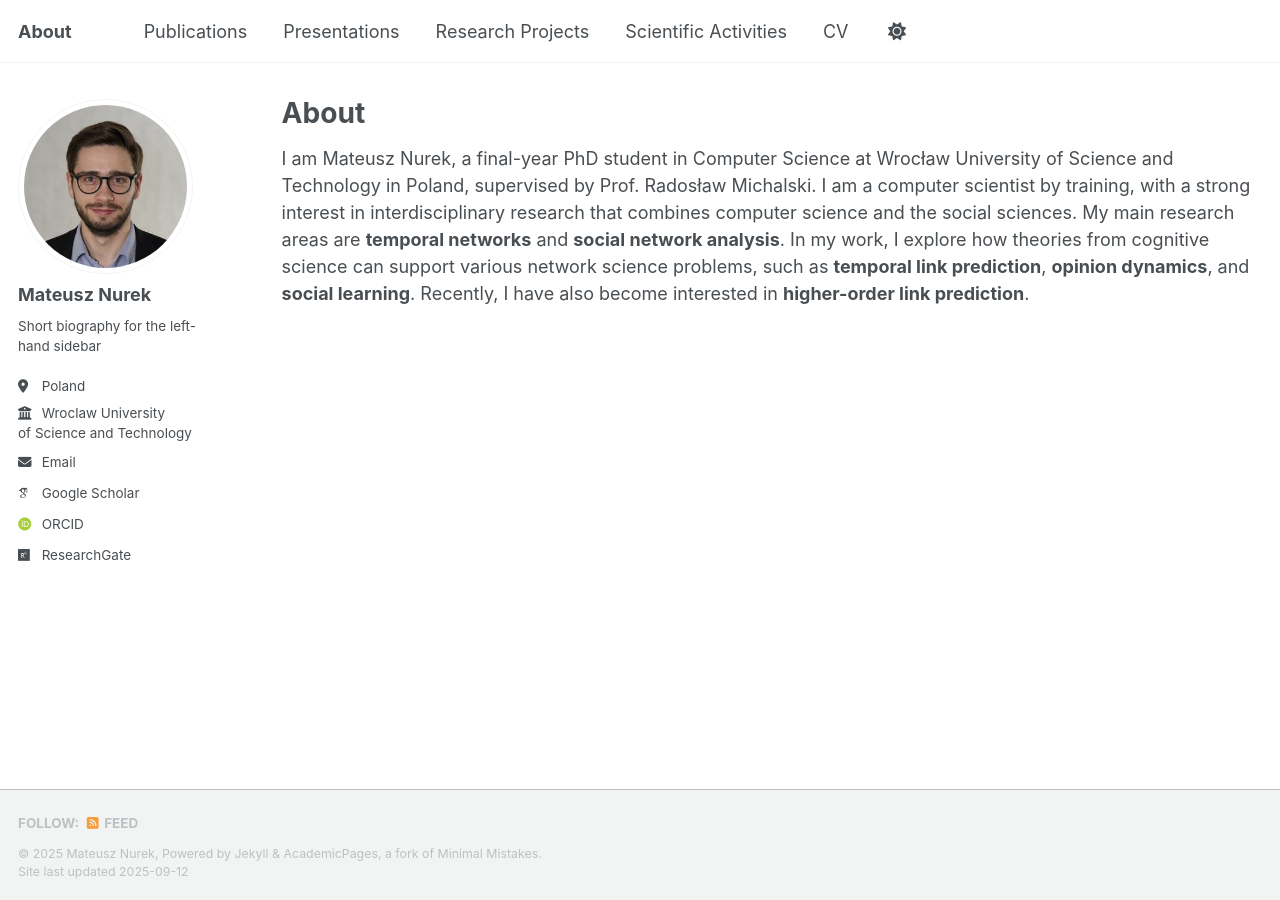
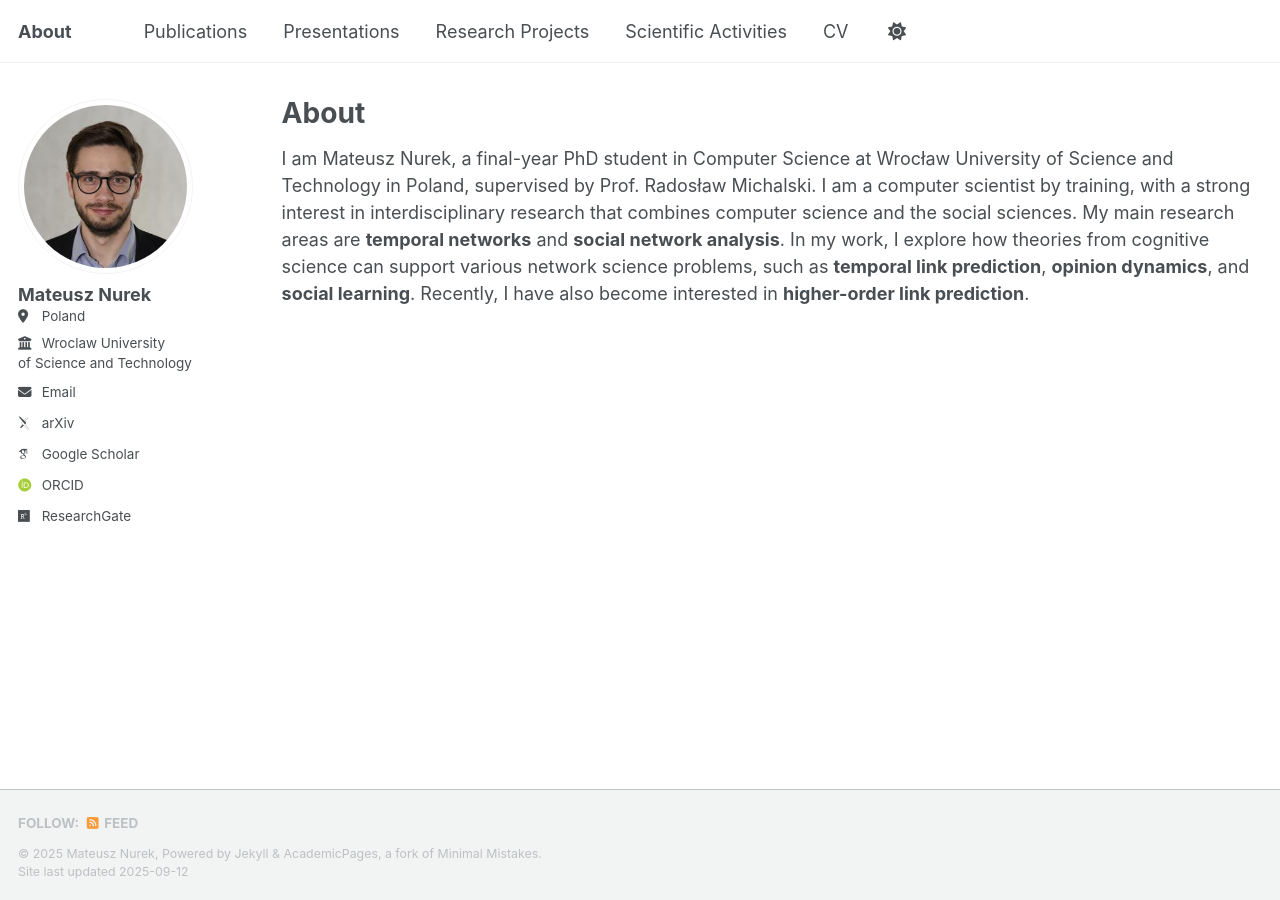
Before and after one commit to nurek-mateusz/nurek-mateusz.github.io, a Jekyll site: the page built from _pages/about.md, in a window 1280 px wide. Built offline with Jekyll 4.4.1, drawn with Linux system fonts in a browser that asks for light colours; some web fonts are replaced.

Commit message:
Update _config.yml

```diff
--- a/_config.yml
+++ b/_config.yml
@@ -26,7 +26,7 @@ author:
   avatar           : "profile.png"
   name             : "Mateusz Nurek"
   pronouns         : # example: "she/her"
-  bio              : "Short biography for the left-hand sidebar"
+  bio              : # "Short biography for the left-hand sidebar"
   location         : "Poland"
   employer         : "Wroclaw University <br/>of Science and Technology"
   uri              : # URL
@@ -34,7 +34,6 @@ author:
 
   #  websites
   academia         : # URL
-  arxiv            : # URL - Update with the correct link to your profile
   googlescholar    : "https://scholar.google.com/citations?user=H8fsOdkAAAAJ&hl=pl"
   inspire-hep      : # URL
   impactstory      : # URL
@@ -42,6 +41,7 @@ author:
   semantic         : # URL
   pubmed           : # URL
   researchgate     : "https://www.researchgate.net/profile/Mateusz-Nurek"
+  arxiv            : http://arxiv.org/a/nurek_m_1
   scopus           : # URL
 
   # Repositories and software development
```
